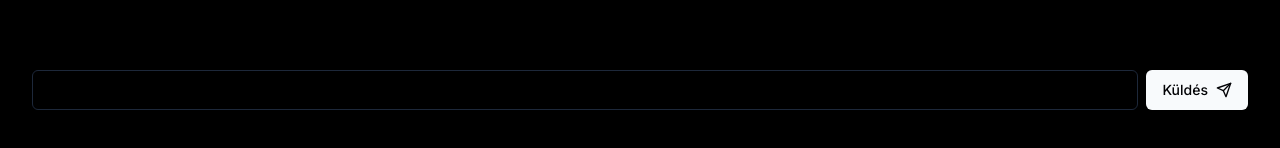
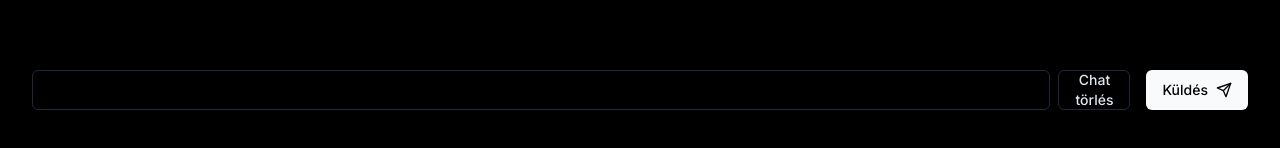
Before and after one commit to simonxabris/megafonrobot, a Next.js app: page / in a window 1280 px wide. Shown: the part 634-782 px from the top of the page. Built offline with nearby package versions, Linux system fonts and the light colour scheme.

Commit message:
add reset button

```diff
--- a/app/page.tsx
+++ b/app/page.tsx
@@ -76,6 +76,7 @@ const Home = () => {
         const { value, done } = await reader.read();
         if (done) {
           setLoading(false);
+          inputRef.current!.value = "";
           return;
         }
 
@@ -107,6 +108,11 @@ const Home = () => {
         new Event("submit", { cancelable: true, bubbles: true })
       );
     }
+  };
+
+  const reset = () => {
+    setConversation([]);
+    inputRef.current!.value = "";
   };
 
   return (
@@ -165,7 +171,16 @@ const Home = () => {
           placeholder=""
           name="prompt"
         />
-        <Button disabled={loading} className={`mt-2 sm:ml-2 sm:mt-0 `}>
+        <div className="flex flex-row justify-center gap-2">
+          <Button
+            type="button"
+            variant="outline"
+            className="mt-2 sm:ml-2 sm:mt-0"
+            onClick={reset}
+          >
+            Chat törlés
+          </Button>
+          <Button disabled={loading} className={`flex-1 mt-2 sm:ml-2 sm:mt-0 `}>
             Küldés
             {loading ? (
               <Loader2 className="ml-2 h-4 w-4 animate-spin" />
@@ -173,6 +188,7 @@ const Home = () => {
               <Send className="ml-2 h-4 w-4" />
             )}
           </Button>
+        </div>
       </form>
     </main>
   );
```
Lines whose indentation alone changed are shown as unchanged.
